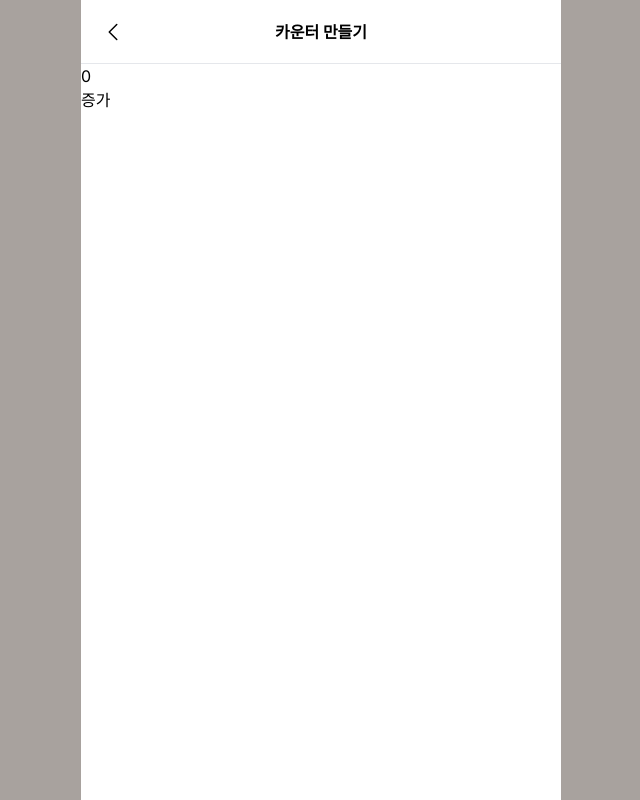
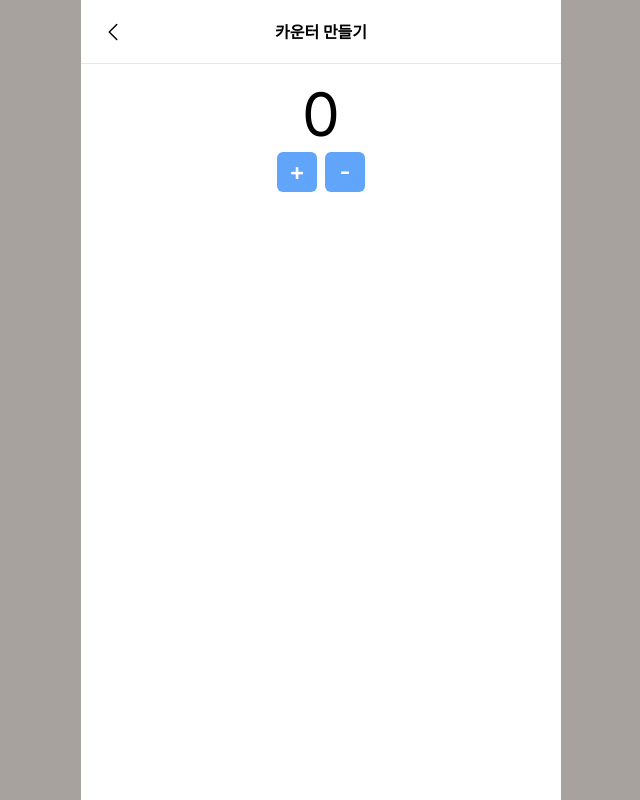
Before and after one commit to cy0112c/0531, a Next.js app: page /assignments/counter in a window 1280 px wide. Shown: the whole page, without its empty margins (319-959 px from the left). Built offline with nearby package versions, Linux system fonts and the light colour scheme.

Commit message:
카운터 구현

```diff
--- a/src/app/assignments/counter/page.tsx
+++ b/src/app/assignments/counter/page.tsx
@@ -15,18 +15,30 @@ export default function Assignment3() {
 function Counter() {
   // let count = 0;
   const [count, setCount] = useState(0);
+
   return (
-    <div>
-      <h1>{count}</h1>
+    <div className="flex flex-col items-center gap-2 m-5">
+      <div className="text-6xl">{count}</div>
+      <div className="flex gap-2">
         <button
+          className="bg-blue-400 text-white font-semibold text-2xl size-10 rounded-md active:bg-blue-500 active:scale-95"
           onClick={() => {
             // count = count + 1;
             setCount(count + 1);
-          console.log(count);
           }}
         >
-        증가
+          +
         </button>
+        <button
+          className="bg-blue-400 text-white font-semibold text-2xl size-10 rounded-md active:bg-blue-500 active:scale-95"
+          onClick={() => {
+            if(count >0) {
+            setCount(count - 1)};
+          }}
+        >
+          -
+        </button>
+      </div>
     </div>
   );
 }
```
Lines whose indentation alone changed are shown as unchanged.
